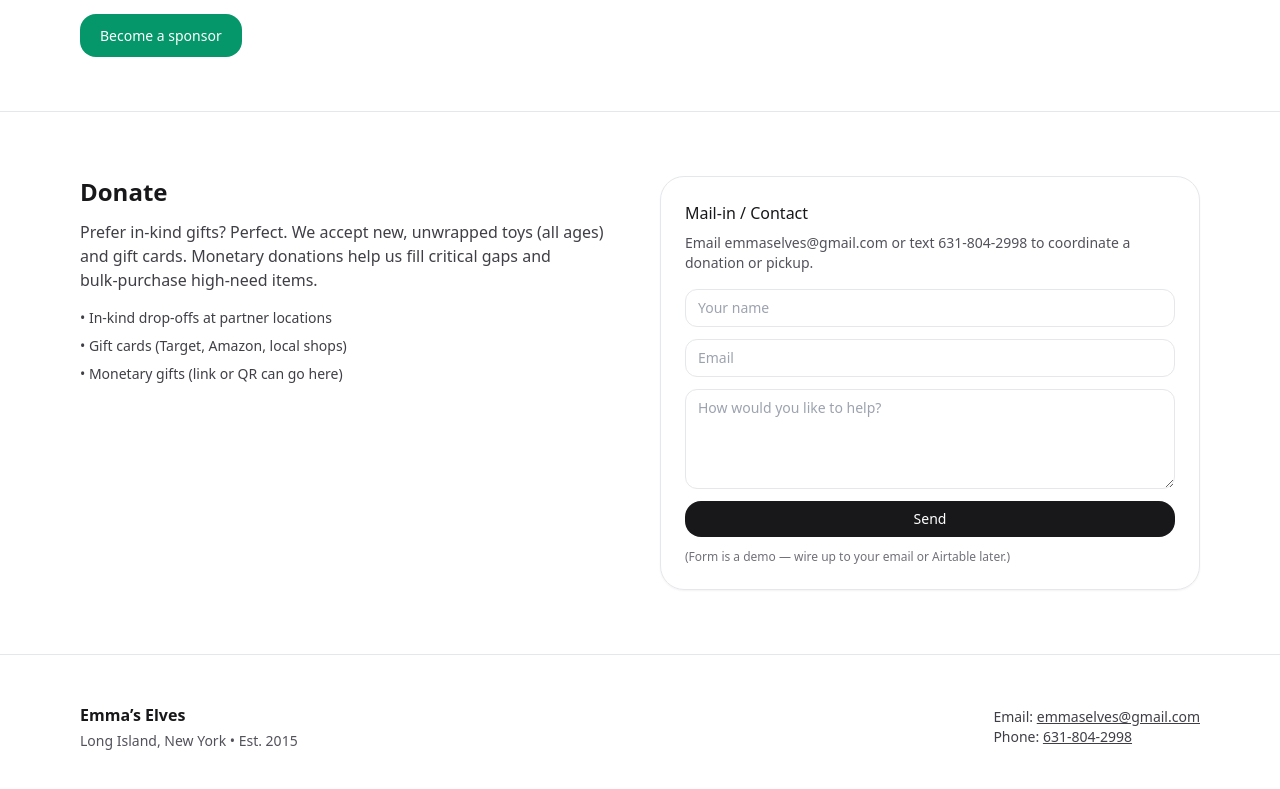
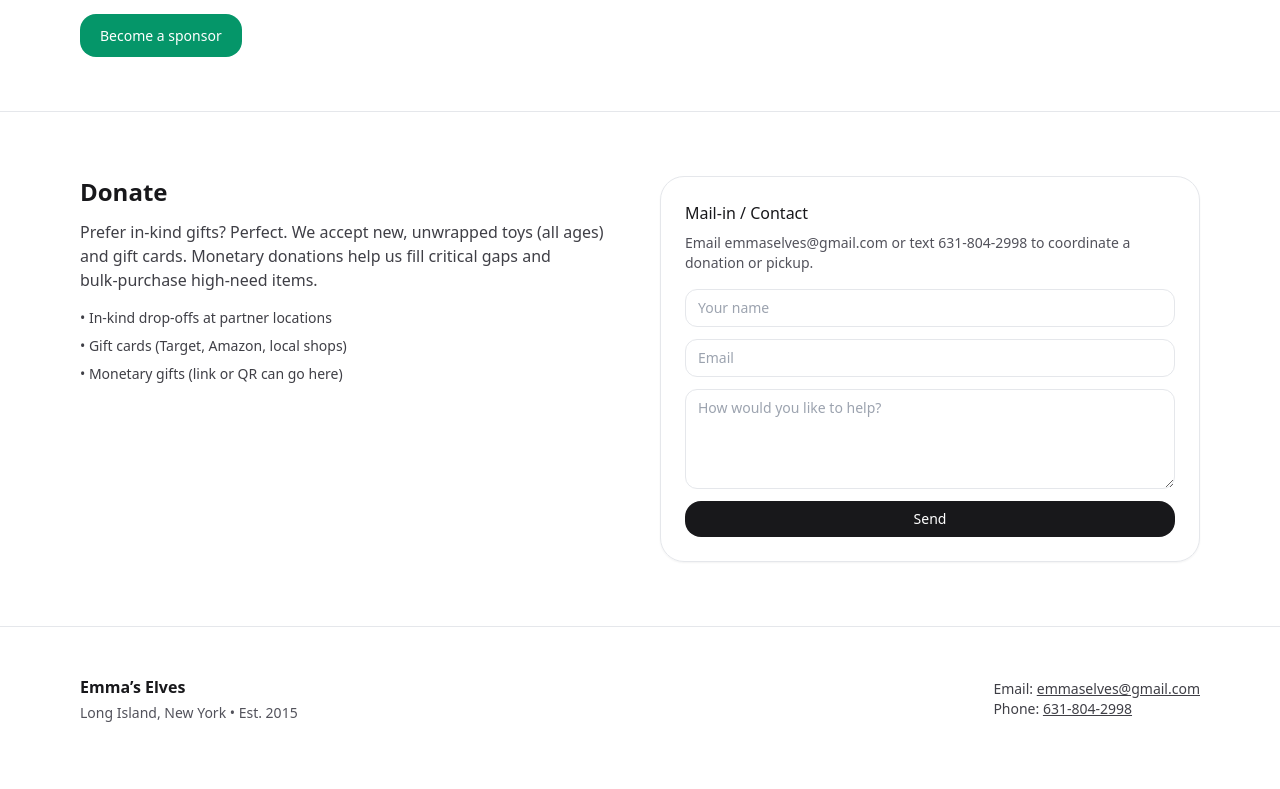
Before and after one commit to emmaselves/emmaselves-site, a React (Vite) app: page / in a window 1280 px wide. Shown: the part 2374-3163 px from the top of the page. Built offline with nearby package versions, Linux system fonts and the light colour scheme.

Commit message:
Wire contact to Formspree
added formspree

```diff
--- a/src/App.jsx
+++ b/src/App.jsx
@@ -161,13 +161,38 @@ export default function EmmasElvesSite() {
           <div className="rounded-3xl border p-6 shadow-sm">
             <h3 className="font-medium">Mail‑in / Contact</h3>
             <p className="mt-2 text-sm text-zinc-600">Email <span className="font-medium">emmaselves@gmail.com</span> or text <span className="font-medium">631‑804‑2998</span> to coordinate a donation or pickup.</p>
-            <form onSubmit={(e)=> e.preventDefault()} className="mt-4 grid gap-3 text-sm">
-              <input className="border rounded-xl px-3 py-2" placeholder="Your name" />
-              <input className="border rounded-xl px-3 py-2" placeholder="Email" type="email" />
-              <textarea className="border rounded-xl px-3 py-2 min-h-[100px]" placeholder="How would you like to help?" />
-              <button className="px-4 py-2 rounded-2xl bg-zinc-900 text-white hover:bg-zinc-800">Send</button>
-              <p className="text-xs text-zinc-500">(Form is a demo — wire up to your email or Airtable later.)</p>
-            </form>
+            <form
+  action="https://formspree.io/f/xpwyvzbk"
+  method="POST"
+  className="mt-4 grid gap-3 text-sm"
+>
+  <input
+    name="name"
+    required
+    className="border rounded-xl px-3 py-2"
+    placeholder="Your name"
+  />
+  <input
+    type="email"
+    name="email"
+    required
+    className="border rounded-xl px-3 py-2"
+    placeholder="Email"
+  />
+  <textarea
+    name="message"
+    required
+    className="border rounded-xl px-3 py-2 min-h-[100px]"
+    placeholder="How would you like to help?"
+  />
+  <button
+    type="submit"
+    className="rounded-2xl bg-zinc-900 text-white hover:bg-zinc-800 px-5 py-2"
+  >
+    Send
+  </button>
+</form>
+
           </div>
         </div>
       </section>
```
Also changed, not shown: 2 other files (tests, documents, lock files or other folders).
